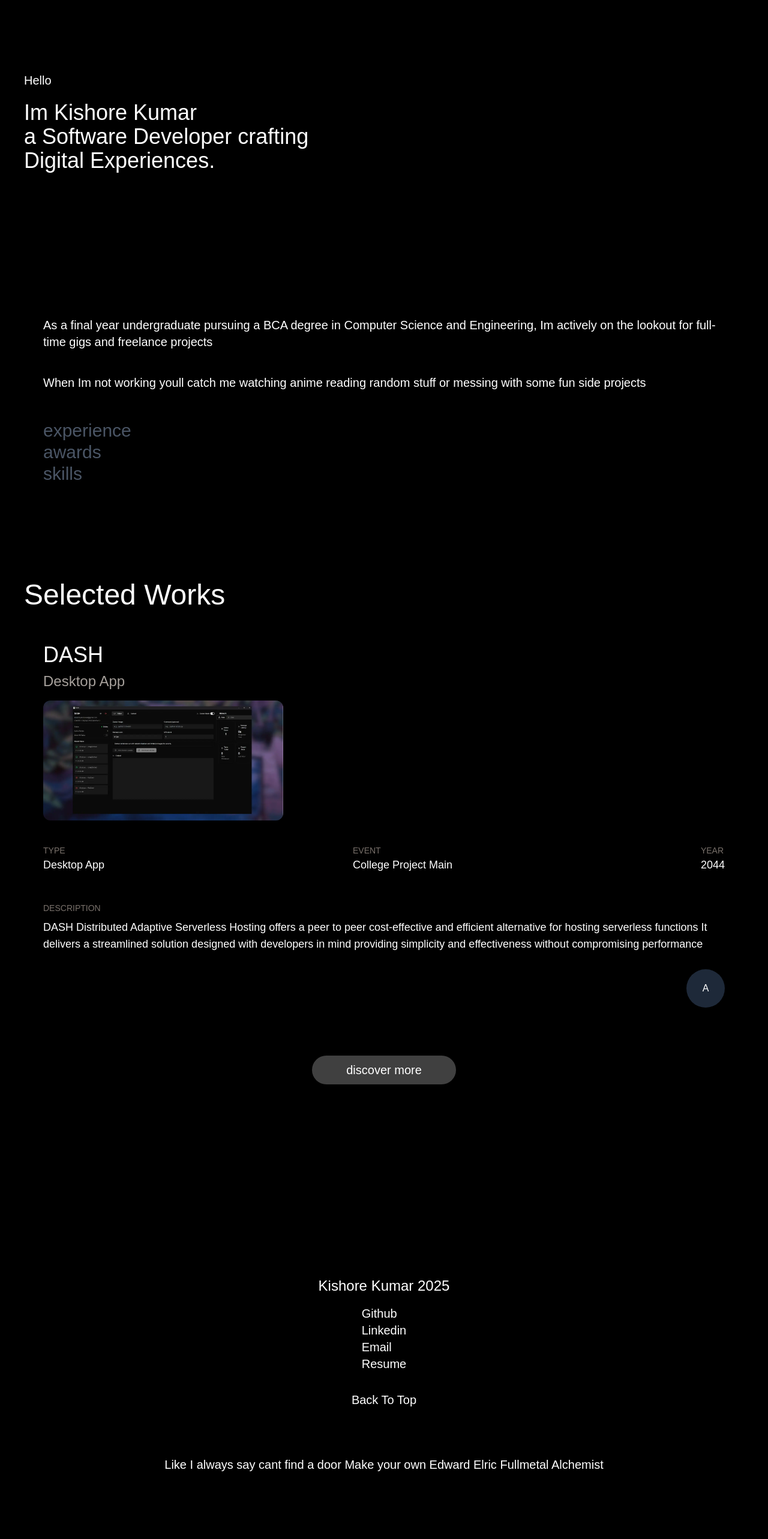
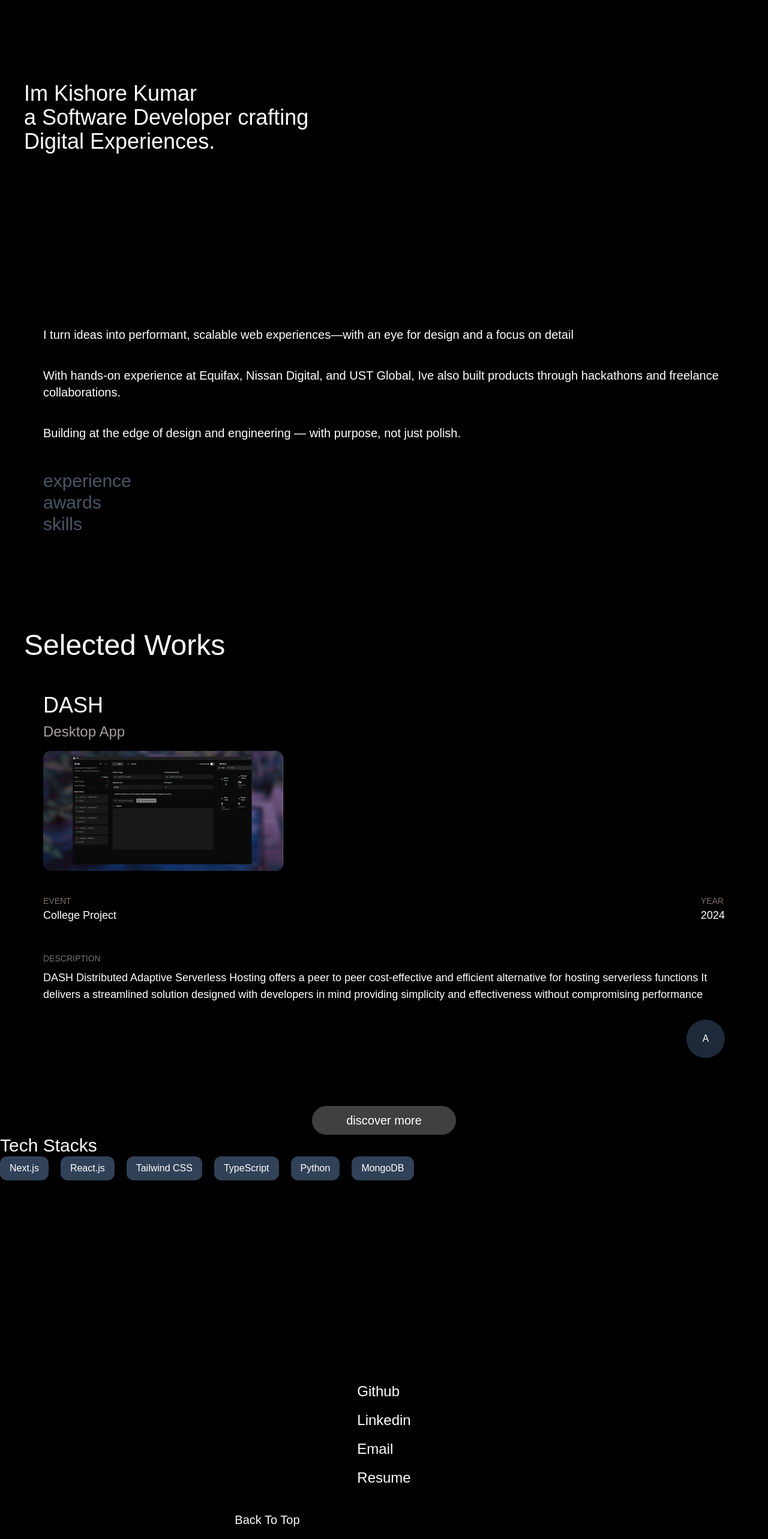
Before and after one commit to kishorekumargr/kishorekumargr, a Next.js app: page / in a window 1280 px wide. Shown: the part 120-2686 px from the top of the page at 60% size. Built offline with nearby package versions, Linux system fonts and the light colour scheme.

Commit message:
Typo error five

```diff
--- a/app/globals.css
+++ b/app/globals.css
@@ -23,3 +23,9 @@ body {
   @apply bg-black text-white;
   font-family: Arial, Helvetica, sans-serif;
 }
+
+@layer components {
+  .techstack {
+    @apply flex items-center h-10 w-auto p-4 bg-slate-700 rounded-xl;
+  }
+}
--- a/app/layout.tsx
+++ b/app/layout.tsx
@@ -13,8 +13,8 @@ const geistMono = Geist_Mono({
 });
 
 export const metadata: Metadata = {
-  title: "Kishore Portfolio",
-  description: "Kishore Portfolio",
+  title: "Kishore",
+  description: "Kishore",
 };
 
 export default function RootLayout({
--- a/app/page.tsx
+++ b/app/page.tsx
@@ -1,6 +1,7 @@
 import Footer from "@/components/Footer";
 import Home from "@/components/Home";
 import Navbar from "@/components/Navbar";
+import Techstack from "@/components/Techstack";
 import Work from "@/components/Work";
 
 export default function App() {
@@ -14,6 +15,9 @@ export default function App() {
         <p className="text-5xl font-extralight ml-10 mt-40 pb-14">Selected Works</p>
         <Work />
       </div>
+      <div>
+        <Techstack />
+      </div>
       <Footer />
     </>
   );
--- a/components/Footer.tsx
+++ b/components/Footer.tsx
@@ -1,22 +1,20 @@
+import Link from "next/link";
+
 export default function Footer() {
   return (
     <div className="flex flex-col items-center mt-80">
-      <div>
-        <p className="text-2xl">Kishore Kumar 2025</p>
-      </div>
-      <div className="text-xl pt-4 pb-8">
-        <p>Github</p>
-        <p>Linkedin</p>
-        <p>Email</p>
-        <p>Resume</p>
+      <div className="flex flex-col gap-4 text-2xl pt-4 pb-10">
+        <Link href="https://github.com/grkisho">Github</Link>
+        <Link href="">Linkedin</Link>
+        <Link href="">Email</Link>
+        <Link href="">Resume</Link>
       </div>
       <div>
         <p className="text-xl">Back To Top</p>
-      </div>
-      <div>
         <p className="text-xl mx-7 mt-20 mb-30">
-          Like I always say cant find a door Make your own Edward Elric Fullmetal Alchemist
+          Like I always say cant find a door Make your own.
         </p>
+        <p className="text-lg">Kishore Kumar 2025.</p>
       </div>
     </div>
   );
--- a/components/Home.tsx
+++ b/components/Home.tsx
@@ -1,20 +1,22 @@
 export default function Home() {
   return (
     <div>
-      <div className="text-4xl ml-10 mt-44 mb-60">
-        <p className="text-xl pb-5">Hello</p>
+      <div className="text-4xl pl-10 pt-48 pb-72">
         <p>Im Kishore Kumar</p>
         <p>a Software Developer crafting</p>
         <p>Digital Experiences.</p>
       </div>
-      <div className="text-xl mx-18">
+      <div className="text-xl px-18">
         <p className="pb-10">
-          As a final year undergraduate pursuing a BCA degree in Computer Science and Engineering,
-          Im actively on the lookout for full-time gigs and freelance projects
+          I turn ideas into performant, scalable web experiences—with an eye for design and a focus
+          on detail
+        </p>
+        <p className="pb-10">
+          With hands-on experience at Equifax, Nissan Digital, and UST Global, Ive also built
+          products through hackathons and freelance collaborations.
         </p>
         <p className="pb-12">
-          When Im not working youll catch me watching anime reading random stuff or messing with
-          some fun side projects
+          Building at the edge of design and engineering — with purpose, not just polish.
         </p>
         <p className="text-3xl text-gray-600">experience</p>
         <p className="text-3xl text-gray-600">awards</p>
--- a/components/Navbar.tsx
+++ b/components/Navbar.tsx
@@ -1,11 +1,13 @@
+import Link from "next/link";
+
 export default function Navbar() {
   return (
-    <div className="flex flex-row justify-between mx-6 mt-7">
+    <div className="flex flex-row sticky justify-between mx-6 mt-7">
       <div>
         <p className="text-3xl">K</p>
       </div>
       <div className="text-2xl font-bold flex gap-4">
-        <p>g</p>
+        <Link href="https://github.com/grkisho">g</Link>
         <p>in</p>
         <p>r</p>
         <p>m</p>
--- a/components/Techstack.tsx
+++ b/components/Techstack.tsx
@@ -1,7 +1,15 @@
 export default function Techstack() {
   return (
     <div>
-      <p>Tech Stacks</p>
+      <p className="text-3xl">Tech Stacks</p>
+      <div className="flex flex-row gap-5">
+        <p className="techstack">Next.js</p>
+        <p className="techstack">React.js</p>
+        <p className="techstack">Tailwind CSS</p>
+        <p className="techstack">TypeScript</p>
+        <p className="techstack">Python</p>
+        <p className="techstack">MongoDB</p>
+      </div>
     </div>
   );
 }
--- a/components/Work.tsx
+++ b/components/Work.tsx
@@ -9,16 +9,12 @@ export default function Work() {
         <Image src="/images/dash.webp" alt="Dash" height={200} width={400} className="rounded-xl" />
         <div className="flex flex-row justify-between mt-10">
           <div>
-            <p className="text-sm text-stone-500">TYPE</p>
-            <p className="text-lg">Desktop App</p>
-          </div>
-          <div>
             <p className="text-sm text-stone-500">EVENT</p>
-            <p className="text-lg">College Project Main</p>
+            <p className="text-lg">College Project</p>
           </div>
           <div>
             <p className="text-sm text-stone-500">YEAR</p>
-            <p className="text-lg">2044</p>
+            <p className="text-lg">2024</p>
           </div>
         </div>
         <p className="text-sm text-stone-500 pb-2 mt-12">DESCRIPTION</p>
```
